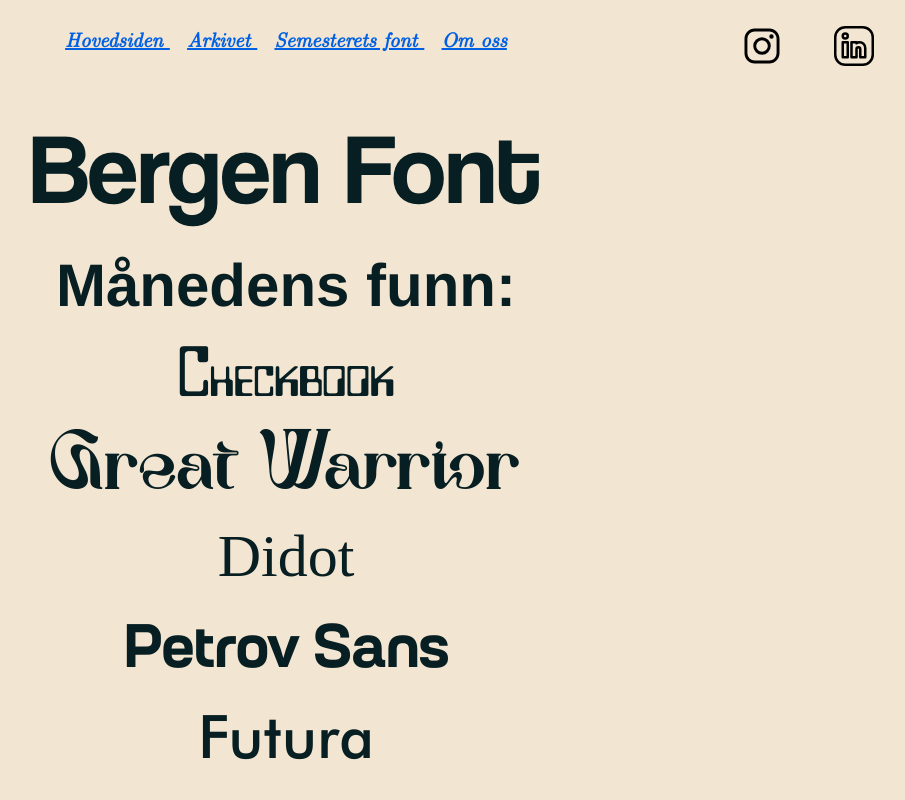
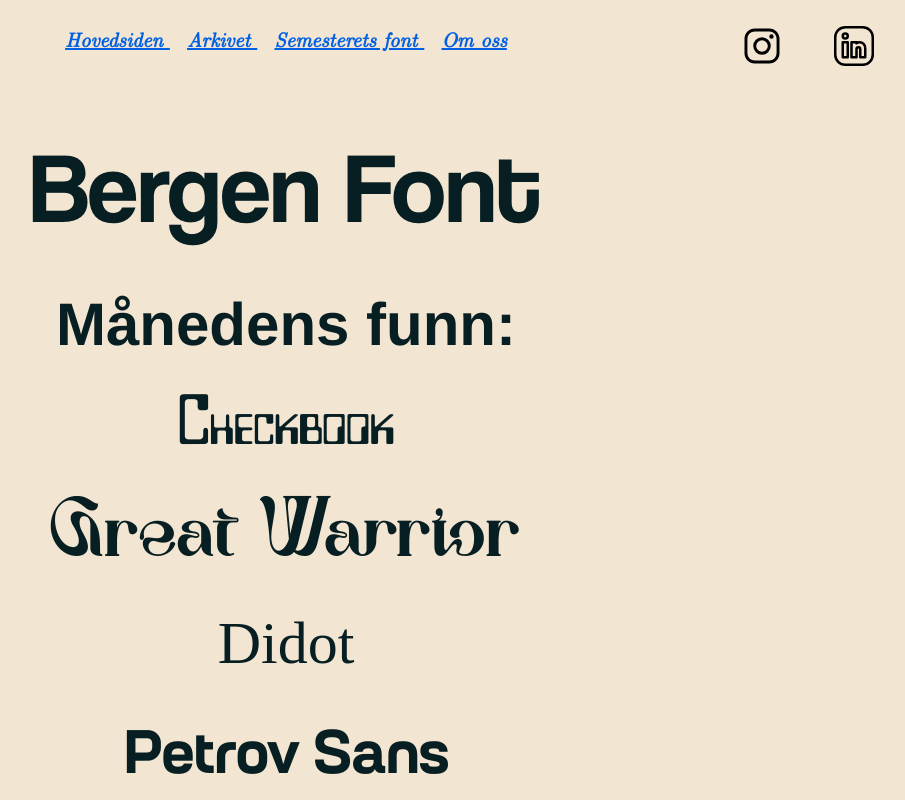
Before and after one commit to Erik-G-I/BergenFont, a Next.js app: page / in a window 1280 px wide. Shown: the top 800 px of the page, without its empty margins (354-1259 px from the left). Built offline with nearby package versions, Linux system fonts and the light colour scheme; a web font is replaced by a local one.

Commit message:
lagt til paddign

```diff
--- a/app/globals.css
+++ b/app/globals.css
@@ -44,16 +44,22 @@ p.link {
   text-decoration: underline;
   display: inline;
   padding: 1%;
+  cursor: grab;
 }
 
 h1.title {
   font-family: "Coolvetica";
   font-size: 100px;
+  padding: 2%;
 }
 
 h3 {
   font-family: "Helvetica";
   font-weight: bold;
+}
+
+li {
+  padding: 1%;
 }
 
 .socials {
--- a/app/layout.tsx
+++ b/app/layout.tsx
@@ -5,7 +5,6 @@ import Link from "next/link";
 import next from "next";
 import Image from "next/image";
 import { IMAGES_MANIFEST } from "next/dist/shared/lib/constants";
-
 const inter = Inter({ subsets: ["latin"] });
 
 export const metadata: Metadata = {
```
Also changed, not shown: package.json (+5 -5 lines).
